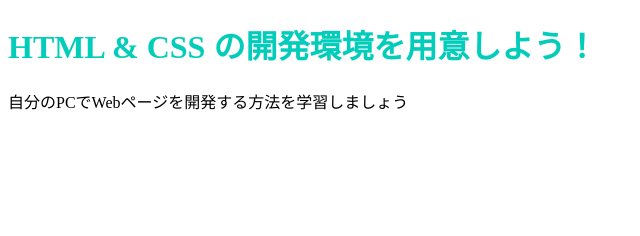
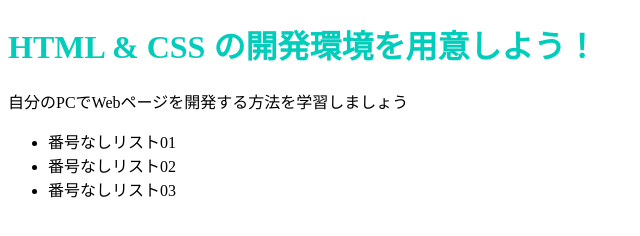
Before and after one commit to Tomako-22/Tomako-22.github.io, a plain HTML site: page index.html in a window 1280 px wide. Shown: the whole page, without its empty margins (0-640 px from the left). Drawn offline with Linux system fonts and the light colour scheme.

Commit message:
Update index.html

```diff
--- a/index.html
+++ b/index.html
@@ -8,5 +8,10 @@
   <body>
     <h1 class="title">HTML & CSS の開発環境を用意しよう！</h1>
     <p>自分のPCでWebページを開発する方法を学習しましょう</p>
+    <ul>
+        <li>番号なしリスト01</li>
+        <li>番号なしリスト02</li>
+        <li>番号なしリスト03</li>
+    </ul>
   </body>
 </html>
```
